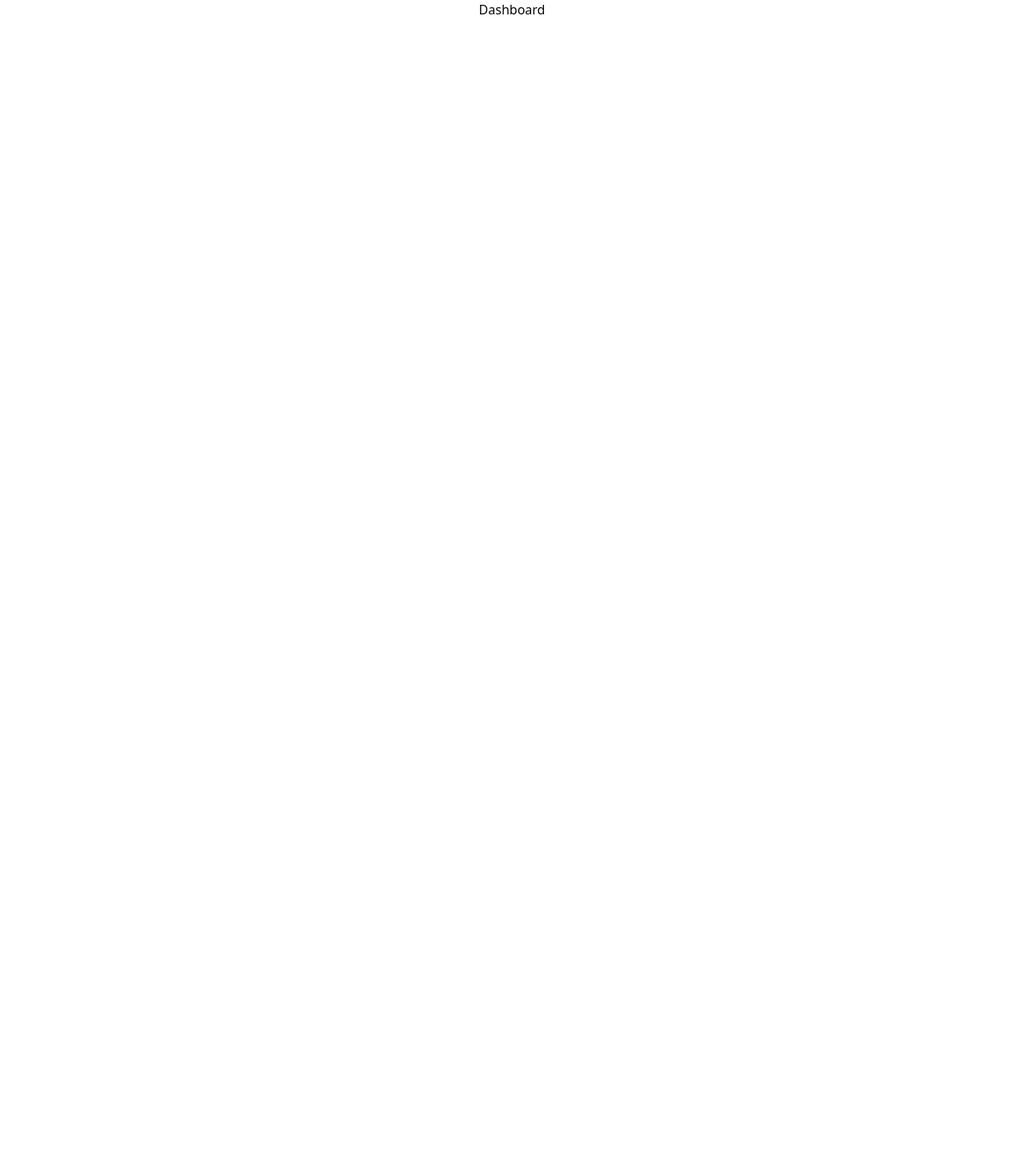
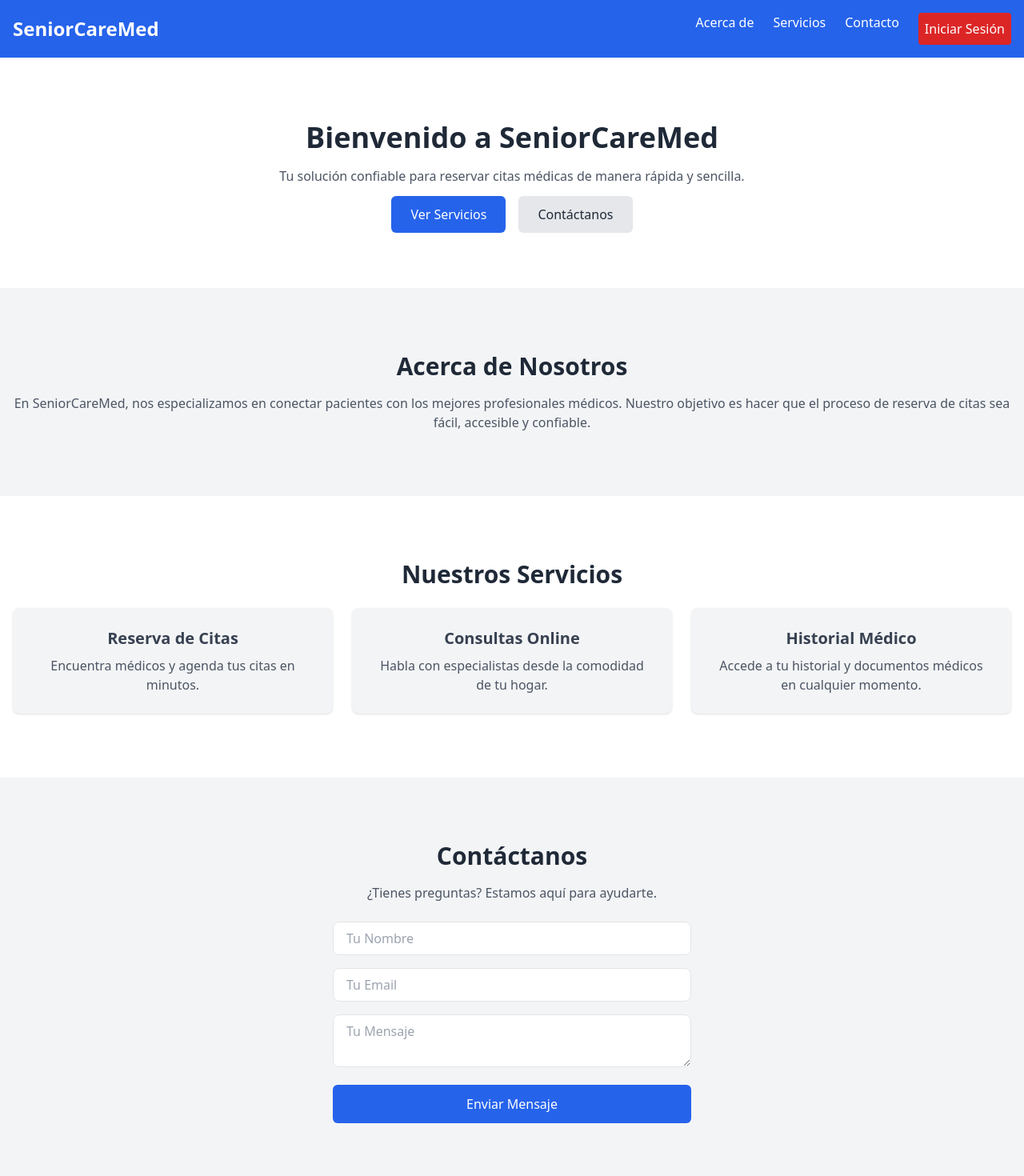
Before and after one commit to miguelespp/SeniorCareMed, a React (Vite) app in the folder frontend/: page / in a window 1280 px wide. Shown: the top 1470 px of the page at 80% size. Before the commit the page ends 800 px from the top, so only its background shows below. Built offline with nearby package versions, Linux system fonts and the light colour scheme.

Commit message:
feat: apply for build

```diff
--- a/frontend/src/components/dashboard/AccessPanel/index.tsx
+++ b/frontend/src/components/dashboard/AccessPanel/index.tsx
@@ -45,7 +45,9 @@ const SheetAccess = () => {
       <Sheet>
         <SheetTrigger asChild>
           <Button
+            name="accessPanel"
             variant="outline"
+            aria-label="Configuración"
             className="mr-2 bg-gray-200 hover:bg-gray-300 focus:outline-blue-500 border border-gray-400"
           >
             <Settings2 />
--- a/frontend/src/components/dashboard/NavBar/index.tsx
+++ b/frontend/src/components/dashboard/NavBar/index.tsx
@@ -73,6 +73,23 @@ export default function NavBar() {
           Mis Citas
         </Link>
       </nav>
+
+      <Link
+        to={"/auth/login"}
+        className={`mt-80 block px-4 py-2 rounded-md transition-all ${
+          config.altoContraste
+            ? "text-white bg-gray-800 hover:bg-gray-700"
+            : "text-gray-800 hover:bg-blue-100"
+        } ${
+          config.fontSize === "Normal"
+            ? "text-base"
+            : config.fontSize === "Grande"
+              ? "text-lg"
+              : "text-xl"
+        }`}
+      >
+        LogOut
+      </Link>
     </aside>
   );
 }
--- a/frontend/src/pages/auth/login/index.tsx
+++ b/frontend/src/pages/auth/login/index.tsx
@@ -19,9 +19,8 @@ import {
 import { z } from "zod";
 import { zodResolver } from "@hookform/resolvers/zod";
 import { useForm } from "react-hook-form";
-import { CircleUser, KeyRound, Mail } from "lucide-react";
-import bg from "@/assets/image.png";
-import { Navigate, useNavigate } from "react-router-dom";
+import { CircleUser, KeyRound } from "lucide-react";
+import { useNavigate } from "react-router-dom";
 import { Api } from "@/services/Api";
 
 const formSchema = z.object({
@@ -50,14 +49,7 @@ const Login = () => {
   };
 
   return (
-    <div
-      className="flex items-center justify-center min-h-screen bg-gray-100"
-      style={{
-        backgroundImage: `${bg.src}`,
-        backgroundPosition: "center",
-        backgroundSize: "cover",
-      }}
-    >
+    <div className="flex items-center justify-center min-h-screen bg-gray-700">
       <Card className="w-full max-w-md p-8 shadow-lg rounded-lg bg-white">
         <CardHeader className="mb-4 text-center">
           <CardTitle className="text-2xl font-bold text-gray-800">
--- a/frontend/src/pages/daashboard/index.tsx
+++ b/frontend/src/pages/daashboard/index.tsx
@@ -1,5 +1,5 @@
 import { Card, CardContent, CardHeader, CardTitle } from "@/components/ui/card";
-import { CircleUser, Settings2 } from "lucide-react";
+import { CircleUser } from "lucide-react";
 import useCitaStore from "@/store/data/citas";
 import { useConfig } from "@/store/config";
 import SheetAccess from "@/components/dashboard/AccessPanel";
@@ -17,11 +17,11 @@ const DashboardIndex = () => {
         <Card className="mb-8 h-fit">
           <CardHeader className="py-4">
             <CardTitle className="flex justify-between">
-              <p
+              <h2
                 className={`text-center content-center ${config.fontSize === "Normal" ? "" : config.fontSize === "Grande" ? "text-3xl" : "text-4xl"}`}
               >
                 Panel de Mis Citas Médicas
-              </p>
+              </h2>
               <div className="flex">
                 <SheetAccess />
                 <CircleUser className="size-8" />
--- a/frontend/src/pages/daashboard/layout.tsx
+++ b/frontend/src/pages/daashboard/layout.tsx
@@ -5,7 +5,7 @@ import { Outlet } from "react-router-dom";
 const DashLayout = () => {
   return (
     <>
-      {/* <RequireAuth /> */}
+      <RequireAuth />
       <div className="flex h-screen">
         <NavBar />
         <main className="flex-1">
--- a/frontend/src/pages/index.tsx
+++ b/frontend/src/pages/index.tsx
@@ -2,10 +2,152 @@ import { Link } from "react-router-dom";
 
 export const index = () => {
   return (
-    <div>
-      <Link to={"/dashboard"} className="btn btn-primary">
-        Dashboard
-      </Link>
+    <div className="min-h-screen bg-gray-50">
+      {/* Header */}
+      <header className="bg-blue-600 text-white">
+        <div className="container mx-auto px-4 py-4 flex justify-between items-center">
+          <h1 className="text-2xl font-bold">SeniorCareMed</h1>
+          <nav>
+            <ul className="flex space-x-6">
+              <li>
+                <a href="#about" className="hover:text-blue-200">
+                  Acerca de
+                </a>
+              </li>
+              <li>
+                <a href="#services" className="hover:text-blue-200">
+                  Servicios
+                </a>
+              </li>
+              <li>
+                <a href="#contact" className="hover:text-blue-200">
+                  Contacto
+                </a>
+              </li>
+              <li className="rounded bg-red-600 p-2">
+                <Link to="/auth/login" className="hover:text-blue-200">
+                  Iniciar Sesión
+                </Link>
+              </li>
+            </ul>
+          </nav>
+        </div>
+      </header>
+
+      {/* Hero Section */}
+      <section className="bg-white py-20">
+        <div className="container mx-auto px-4 text-center">
+          <h2 className="text-4xl font-bold text-gray-800">
+            Bienvenido a SeniorCareMed
+          </h2>
+          <p className="mt-4 text-gray-600">
+            Tu solución confiable para reservar citas médicas de manera rápida y
+            sencilla.
+          </p>
+          <div className="mt-6">
+            <a
+              href="#services"
+              className="px-6 py-3 bg-blue-600 text-white rounded-md hover:bg-blue-700"
+            >
+              Ver Servicios
+            </a>
+            <a
+              href="#contact"
+              className="ml-4 px-6 py-3 bg-gray-200 text-gray-800 rounded-md hover:bg-gray-300"
+            >
+              Contáctanos
+            </a>
+          </div>
+        </div>
+      </section>
+
+      {/* About Section */}
+      <section id="about" className="py-20 bg-gray-100">
+        <div className="container mx-auto px-4">
+          <h3 className="text-3xl font-bold text-gray-800">
+            Acerca de Nosotros
+          </h3>
+          <p className="mt-4 text-gray-600">
+            En SeniorCareMed, nos especializamos en conectar pacientes con los
+            mejores profesionales médicos. Nuestro objetivo es hacer que el
+            proceso de reserva de citas sea fácil, accesible y confiable.
+          </p>
+        </div>
+      </section>
+
+      {/* Services Section */}
+      <section id="services" className="py-20 bg-white">
+        <div className="container mx-auto px-4">
+          <h3 className="text-3xl font-bold text-gray-800">
+            Nuestros Servicios
+          </h3>
+          <div className="grid grid-cols-1 md:grid-cols-3 gap-6 mt-6">
+            <div className="bg-gray-100 p-6 rounded-lg shadow">
+              <h4 className="text-xl font-semibold text-gray-700">
+                Reserva de Citas
+              </h4>
+              <p className="mt-2 text-gray-600">
+                Encuentra médicos y agenda tus citas en minutos.
+              </p>
+            </div>
+            <div className="bg-gray-100 p-6 rounded-lg shadow">
+              <h4 className="text-xl font-semibold text-gray-700">
+                Consultas Online
+              </h4>
+              <p className="mt-2 text-gray-600">
+                Habla con especialistas desde la comodidad de tu hogar.
+              </p>
+            </div>
+            <div className="bg-gray-100 p-6 rounded-lg shadow">
+              <h4 className="text-xl font-semibold text-gray-700">
+                Historial Médico
+              </h4>
+              <p className="mt-2 text-gray-600">
+                Accede a tu historial y documentos médicos en cualquier momento.
+              </p>
+            </div>
+          </div>
+        </div>
+      </section>
+
+      {/* Contact Section */}
+      <section id="contact" className="py-20 bg-gray-100">
+        <div className="container mx-auto px-4 text-center">
+          <h3 className="text-3xl font-bold text-gray-800">Contáctanos</h3>
+          <p className="mt-4 text-gray-600">
+            ¿Tienes preguntas? Estamos aquí para ayudarte.
+          </p>
+          <form className="mt-6 max-w-md mx-auto">
+            <input
+              type="text"
+              placeholder="Tu Nombre"
+              className="w-full px-4 py-2 border rounded-lg mb-4"
+            />
+            <input
+              type="email"
+              placeholder="Tu Email"
+              className="w-full px-4 py-2 border rounded-lg mb-4"
+            />
+            <textarea
+              placeholder="Tu Mensaje"
+              className="w-full px-4 py-2 border rounded-lg mb-4"
+            />
+            <button
+              type="submit"
+              className="w-full px-6 py-3 bg-blue-600 text-white rounded-md hover:bg-blue-700"
+            >
+              Enviar Mensaje
+            </button>
+          </form>
+        </div>
+      </section>
+
+      {/* Footer */}
+      <footer className="bg-blue-600 text-white py-4">
+        <div className="container mx-auto px-4 text-center">
+          <p>&copy; 2024 SeniorCareMed. Todos los derechos reservados.</p>
+        </div>
+      </footer>
     </div>
   );
 };
--- a/frontend/src/store/data/citas.ts
+++ b/frontend/src/store/data/citas.ts
@@ -1,6 +1,4 @@
 import { create } from "zustand";
-
-enum Turnos {}
 
 type Cita = {
   id: number;
```
Also changed, not shown: frontend/src/components/ui/calendar.tsx (+14 -14 lines), frontend/src/pages/auth/register/index.tsx (+7 -7 lines), frontend/src/pages/daashboard/appointments/index.tsx (+10 -6 lines), frontend/src/pages/daashboard/myappointment/index.tsx (+5 -3 lines).
